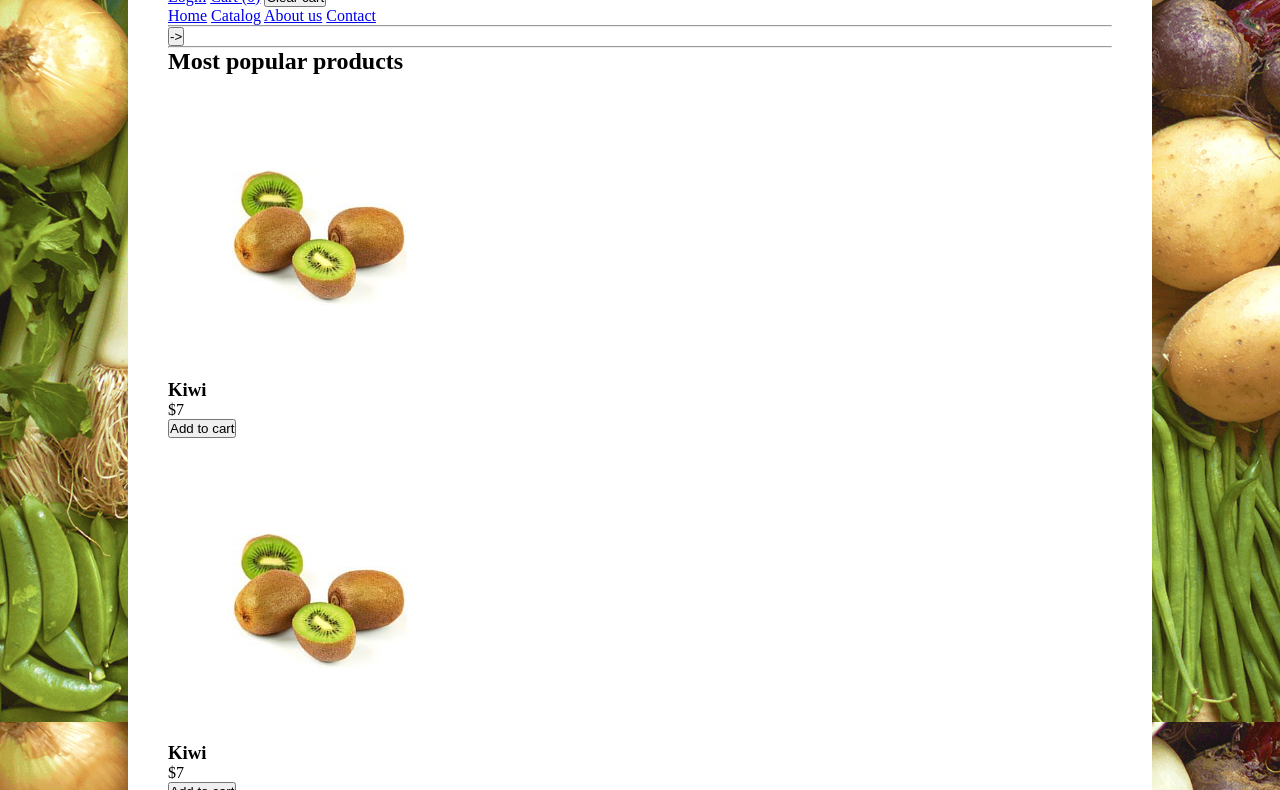
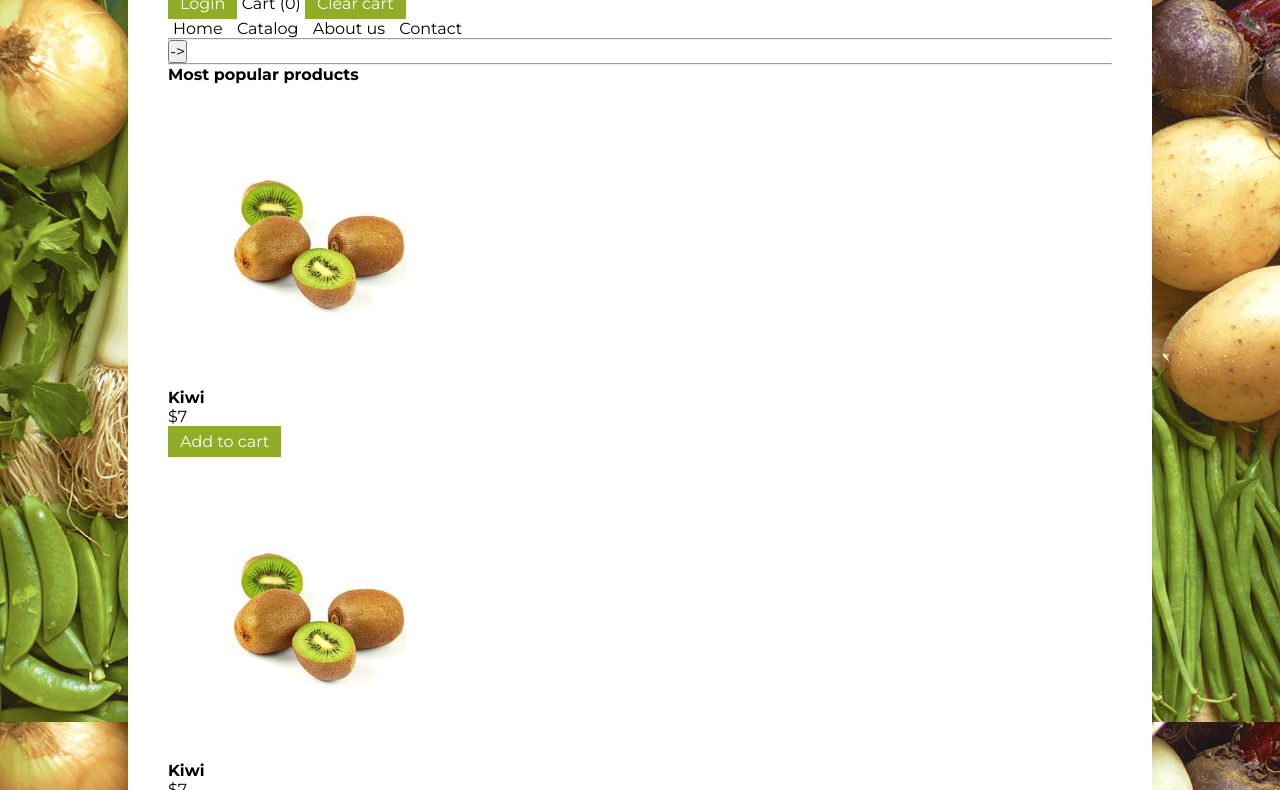
Before and after one commit to galinaom/EccoFoodSpring, a plain HTML site: page index.html in a window 1280 px wide. Shown: the part 148-938 px from the top of the page. Drawn offline with Linux system fonts and the light colour scheme; files whose address does not match are found by name.

Commit message:
added header styles

```diff
--- a/css/styles.css
+++ b/css/styles.css
@@ -1,6 +1,14 @@
 * {
 	margin: 0;
 	padding: 0;
+
+	font-family: 'Roboto', sans-serif;
+	font-family: 'Montserrat', sans-serif;
+	font-size: 16px;
+}
+
+a{
+	text-decoration: none;
 }
 
 body {
@@ -15,3 +23,38 @@ body {
 	max-width: 1024px;
 	padding: 10px 40px;
 }
+
+.button {
+	background-color: #91ac27;
+    border: none;
+    padding: 6px 12px;
+    color: white;
+    transition: all 0.5s;
+    cursor: pointer;
+}
+
+.button:hover {
+	background-color: #629c16;
+	transition: all 0.5s;
+}
+
+.link{
+	color: black;
+	transition: all 0.5s;
+}
+
+.link:hover{
+	color: #91ac27;
+	transition: all 0.5s;
+}
+
+nav > a{
+	border-bottom: 2px solid transparent;
+	padding: 15px 5px;
+	transition: all 0.5s;
+}
+
+nav > a:hover {
+	border-bottom: 2px solid #91ac27;
+    transition: all 0.5s;
+}
--- a/index.html
+++ b/index.html
@@ -5,21 +5,23 @@
 	<meta name="viewport" content="width=device-width, initial-scale=1.0">
 	<title>Ecco Food</title>
 	<link rel="stylesheet" type="text/css" href="css/styles.css">
+	<link rel="preconnect" href="https://fonts.gstatic.com">
+	<link href="https://fonts.googleapis.com/css2?family=Montserrat:wght@400;700&family=Roboto&display=swap" rel="stylesheet">
 </head>
 <body>
 	<div class="wrapper">
 		<header>
 			<a href="#"><img src="img/logo.png" alt="logo"></a>
 			<section>
-				<a href="#">Login</a>
-				<a href="#">Cart (<span>0</span>)</a>
-				<button>Clear cart</button>
+				<a href="#" class="button">Login</a>
+				<a href="#" class="link">Cart (<span>0</span>)</a>
+				<button class="button">Clear cart</button>
 			</section>
 			<nav>
-				<a href="#">Home</a>
-				<a href="#">Catalog</a>
-				<a href="#">About us</a>
-				<a href="#">Contact</a>
+				<a href="#" class="link">Home</a>
+				<a href="#" class="link">Catalog</a>
+				<a href="#" class="link">About us</a>
+				<a href="#" class="link">Contact</a>
 			</nav>
 			<hr>
 		</header>
@@ -35,49 +37,49 @@
 					<img src="kiwi.jpg" alt="kiwi">
 					<h3>Kiwi</h3>
 					<p>$7<p>
-					<button>Add to cart</button>
+					<button class="button">Add to cart</button>
 				</article>
 				<article id="2">
 					<img src="kiwi.jpg" alt="kiwi">
 					<h3>Kiwi</h3>
 					<p>$7<p>
-					<button>Add to cart</button>
+					<button class="button">Add to cart</button>
 				</article>
 				<article id="3">
 					<img src="kiwi.jpg" alt="kiwi">
 					<h3>Kiwi</h3>
 					<p>$7<p>
-					<button>Add to cart</button>
+					<button class="button">Add to cart</button>
 				</article>
 				<article id="4">
 					<img src="kiwi.jpg" alt="kiwi">
 					<h3>Kiwi</h3>
 					<p>$7<p>
-					<button>Add to cart</button>
+					<button class="button">Add to cart</button>
 				</article>
 				<article id="5">
 					<img src="kiwi.jpg" alt="kiwi">
 					<h3>Kiwi</h3>
 					<p>$7<p>
-					<button>Add to cart</button>
+					<button class="button">Add to cart</button>
 				</article>
 				<article id="6">
 					<img src="kiwi.jpg" alt="kiwi">
 					<h3>Kiwi</h3>
 					<p>$7<p>
-					<button>Add to cart</button>
+					<button class="button">Add to cart</button>
 				</article>
 				<article id="7">
 					<img src="kiwi.jpg" alt="kiwi">
 					<h3>Kiwi</h3>
 					<p>$7<p>
-					<button>Add to cart</button>
+					<button class="button">Add to cart</button>
 				</article>
 				<article id="8">
 					<img src="kiwi.jpg" alt="kiwi">
 					<h3>Kiwi</h3>
 					<p>$7<p>
-					<button>Add to cart</button>
+					<button class="button">Add to cart</button>
 				</article>
 			</section>
 			<section>
@@ -85,7 +87,7 @@
 				<form action="#">
 					<p>stay up to date with <span>discount</span>...</p>
 					<input type="email" name="email" placeholder="Enter your email..."/>
-					<input type="submit" value="Subscribe"/>
+					<input class="button" type="submit" value="Subscribe"/>
 				</form>
 			</section>
 		</main>
```
